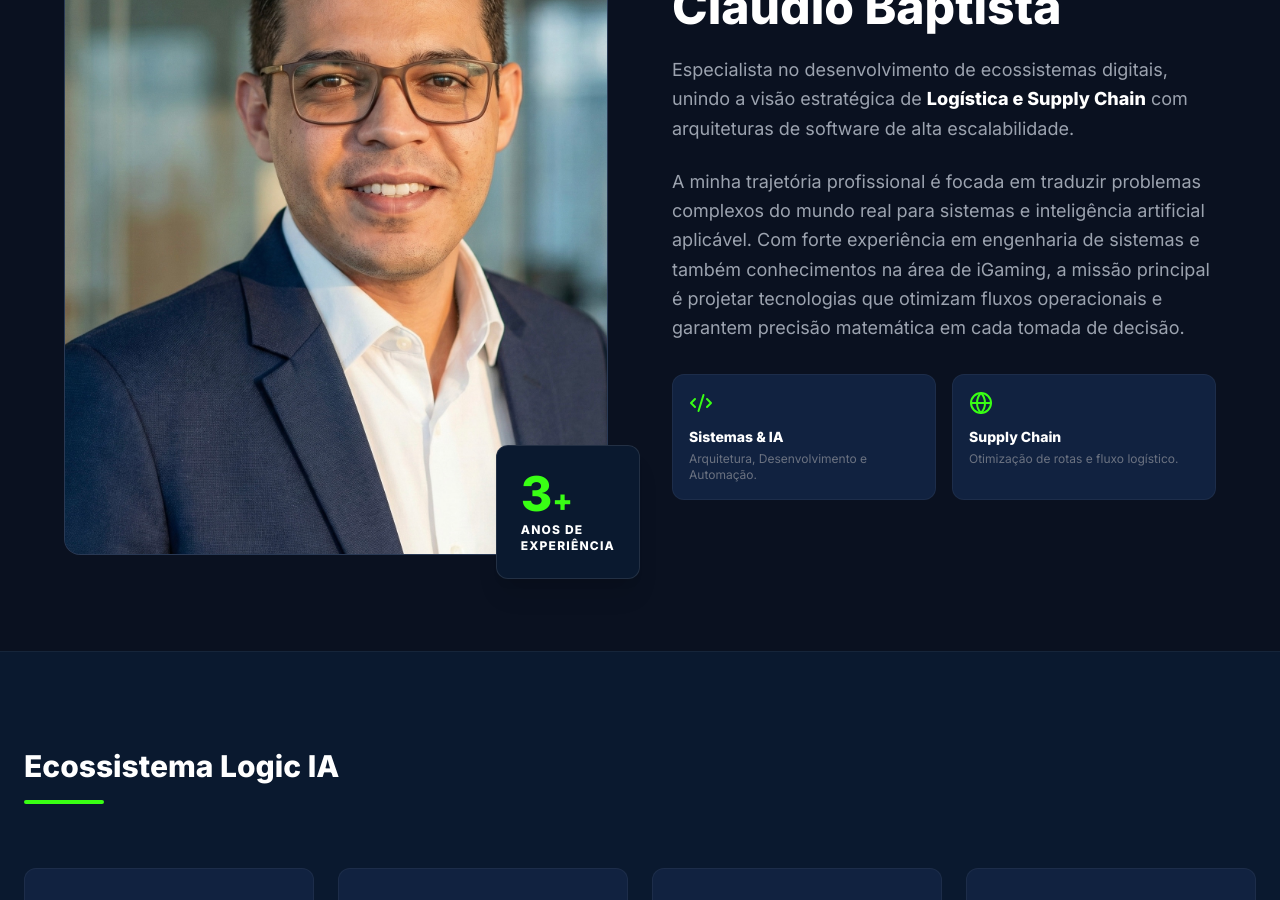
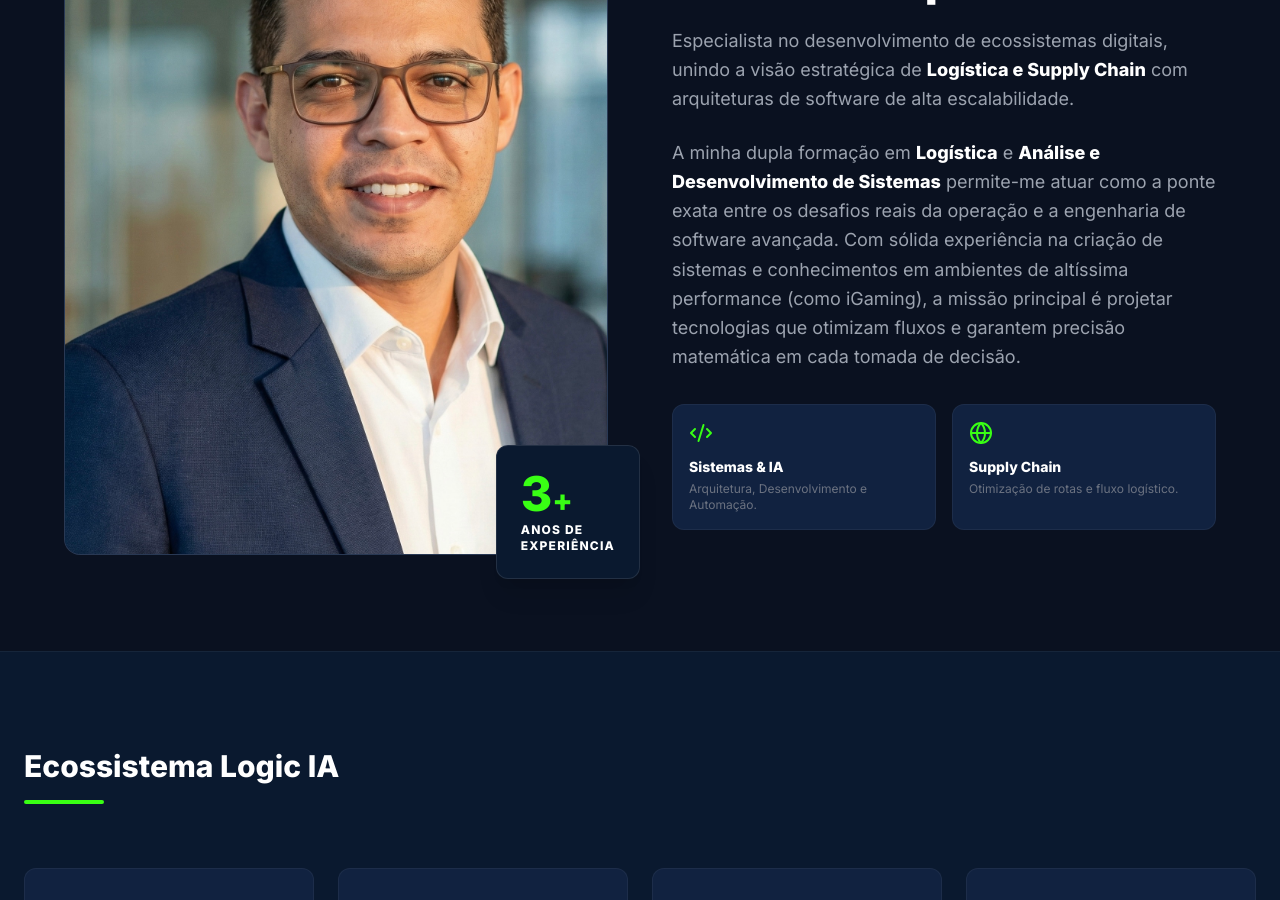
Before and after one commit to ClaudioBaptista/portfolio-claudio, a React (Vite) app: page / in a window 1280 px wide. Shown: the part 1840-2740 px from the top of the page. Built offline with nearby package versions, Linux system fonts and the light colour scheme.

Commit message:
Atualizando a formação acadêmica na Liderança

```diff
--- a/src/App.jsx
+++ b/src/App.jsx
@@ -1,6 +1,6 @@
 import React, { useState, useEffect } from 'react';
 import { motion, AnimatePresence, useScroll, useSpring } from 'framer-motion';
-import { Globe, Code2, Brain, Mail, Instagram, Menu, X, Sun, Moon, ArrowUp, Zap, MessageCircle, Truck, Send, Cloud, Database, Server } from 'lucide-react';
+import { Globe, Code2, Brain, Mail, Instagram, Menu, X, Sun, Moon, ArrowUp, Zap, MessageCircle, Truck, Send, Cloud, Database, Server, User } from 'lucide-react';
 import { Analytics } from "@vercel/analytics/react";
 import { Toaster, toast } from 'react-hot-toast';
 
@@ -86,7 +86,7 @@ const App = () => {
       <Toaster position="bottom-right" />
       <motion.div className="fixed top-0 left-0 right-0 h-1 bg-neon origin-left z-[60]" style={{ scaleX }} />
 
-      {/* NAVBAR ATUALIZADA */}
+      {/* NAVBAR */}
       <nav className={`fixed top-0 w-full z-50 backdrop-blur-md border-b transition-colors duration-300 ${theme === 'dark' ? 'bg-background/90 border-neon/20' : 'bg-white/90 border-black/5'}`}>
         <div className="max-w-7xl mx-auto px-6 h-20 flex justify-between items-center">
           <div className={`text-2xl font-extrabold tracking-tighter z-50 flex items-center gap-1 ${theme === 'dark' ? 'text-white' : 'text-gray-900'}`}>
@@ -221,14 +221,13 @@ const App = () => {
         </div>
       </section>
 
-      {/* SECÇÃO: LIDERANÇA / BIOGRAFIA COM A FOTOGRAFIA */}
+      {/* SECÇÃO: LIDERANÇA / BIOGRAFIA COM FORMAÇÃO */}
       <section id="founder" className={`py-24 px-6 relative z-10 border-t transition-colors duration-300 ${theme === 'dark' ? 'bg-[#0a1120] border-white/5' : 'bg-gray-50 border-gray-200'}`}>
         <div className="max-w-6xl mx-auto grid md:grid-cols-2 gap-16 items-center">
 
           <motion.div initial={{ opacity: 0, scale: 0.95 }} whileInView={{ opacity: 1, scale: 1 }} viewport={{ once: true }} transition={{ duration: 0.6 }} className="relative">
             <div className={`aspect-square md:aspect-[4/5] rounded-2xl overflow-hidden border flex items-center justify-center ${theme === 'dark' ? 'bg-card border-white/10' : 'bg-white border-gray-200 shadow-sm'} relative group`}>
 
-               {/* FOTOGRAFIA INSERIDA AQUI */}
                <img src="/claudio.jpg" alt="Cláudio Baptista" className="w-full h-full object-cover object-top" />
 
                <div className={`absolute inset-0 opacity-0 group-hover:opacity-100 transition-opacity duration-500 pointer-events-none ${theme === 'dark' ? 'bg-neon/5' : 'bg-green-600/5'}`} />
@@ -251,7 +250,7 @@ const App = () => {
               Especialista no desenvolvimento de ecossistemas digitais, unindo a visão estratégica de <strong className={theme === 'dark' ? 'text-white' : 'text-gray-900'}>Logística e Supply Chain</strong> com arquiteturas de software de alta escalabilidade.
             </p>
             <p className={`text-lg mb-8 leading-relaxed ${theme === 'dark' ? 'text-gray-400' : 'text-gray-600'}`}>
-              A minha trajetória profissional é focada em traduzir problemas complexos do mundo real para sistemas e inteligência artificial aplicável. Com forte experiência em engenharia de sistemas e também conhecimentos na área de iGaming, a missão principal é projetar tecnologias que otimizam fluxos operacionais e garantem precisão matemática em cada tomada de decisão.
+              A minha dupla formação em <strong className={theme === 'dark' ? 'text-white' : 'text-gray-900'}>Logística</strong> e <strong className={theme === 'dark' ? 'text-white' : 'text-gray-900'}>Análise e Desenvolvimento de Sistemas</strong> permite-me atuar como a ponte exata entre os desafios reais da operação e a engenharia de software avançada. Com sólida experiência na criação de sistemas e conhecimentos em ambientes de altíssima performance (como iGaming), a missão principal é projetar tecnologias que otimizam fluxos e garantem precisão matemática em cada tomada de decisão.
             </p>
 
             <div className="grid grid-cols-1 sm:grid-cols-2 gap-4">
```
